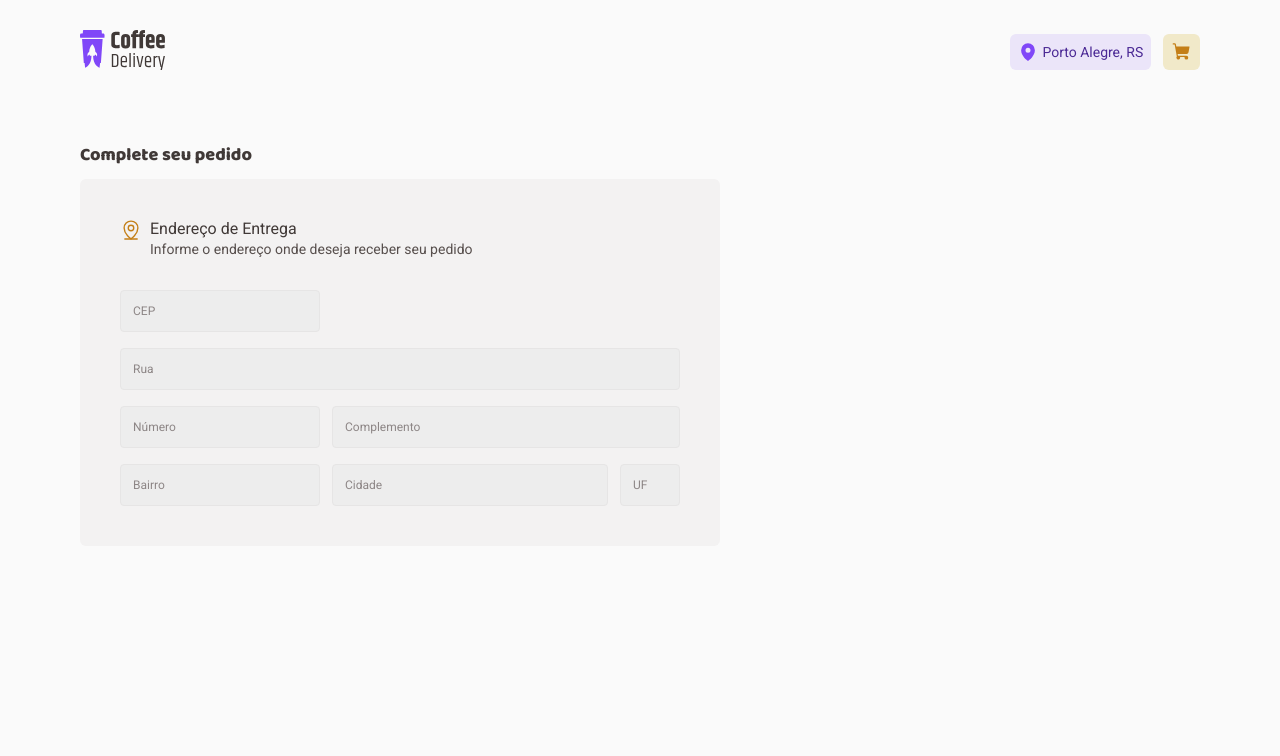
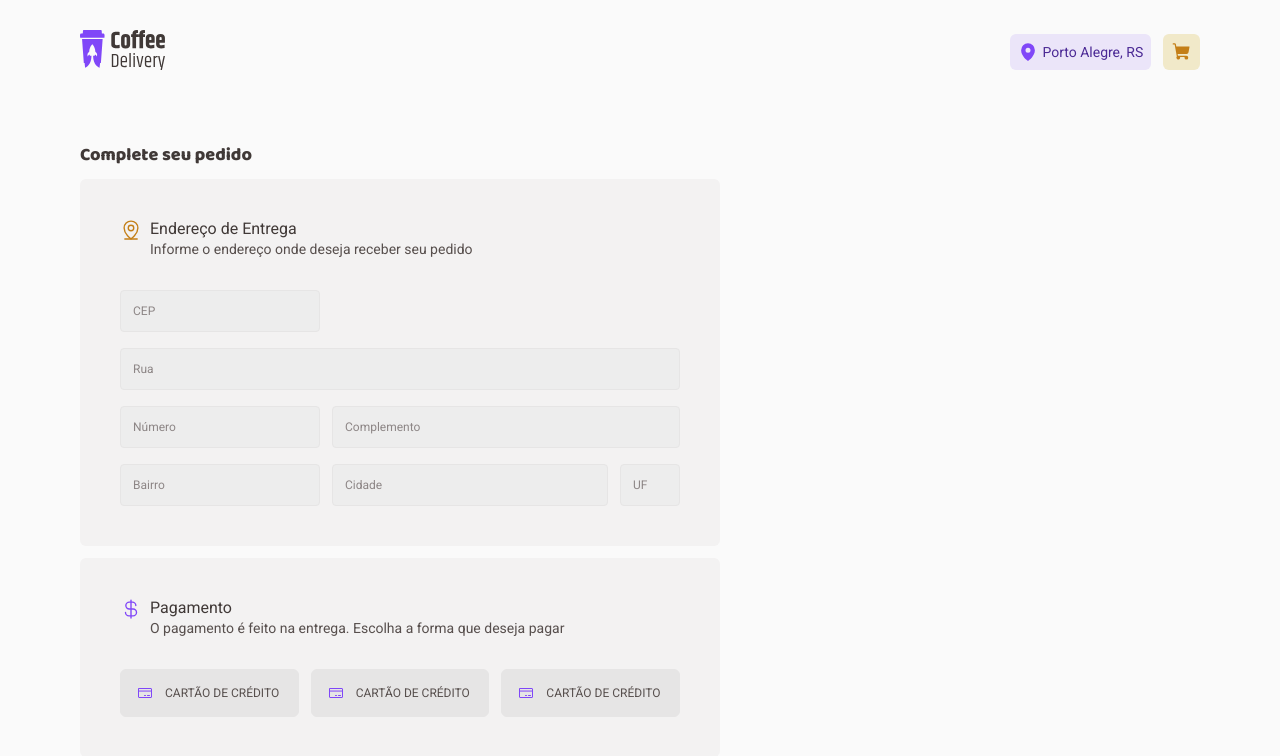
Before and after one commit to WD-GabrielKenji/Ignite-CoffeeDelivery, a React (Vite) app: page /completeOrder in a window 1280 px wide. Shown: the top 756 px of the page. Built offline with nearby package versions, Linux system fonts and the light colour scheme.

Commit message:
:sparkles: feat: Componente Método de pagamento

```diff
--- /dev/null
+++ b/src/pages/CompleteOrder/Components/CompleteOrderForm/PaymentMethodOptions.tsx
@@ -0,0 +1,13 @@
+import { PaymentMethodInput } from '../PaymentMethodInput'
+
+import { PaymentMethodOptionsContainer } from './styles'
+
+export function PaymentMethodOptions() {
+  return (
+    <PaymentMethodOptionsContainer>
+      <PaymentMethodInput />
+      <PaymentMethodInput />
+      <PaymentMethodInput />
+    </PaymentMethodOptionsContainer>
+  )
+}
--- a/src/pages/CompleteOrder/Components/CompleteOrderForm/index.tsx
+++ b/src/pages/CompleteOrder/Components/CompleteOrderForm/index.tsx
@@ -3,8 +3,9 @@
 import { TitleText } from '../../../../Components/Typography'
 import { SectionTitle } from '../SectionTitle'
 import { AddressForm } from './AddressForm'
+import { PaymentMethodOptions } from './PaymentMethodOptions'
 
-import { MapPinLine } from 'phosphor-react'
+import { CurrencyDollar, MapPinLine } from 'phosphor-react'
 import { CompleteOrderFormContainer, FormSectionContainer } from './styles'
 
 export function CompleteOrderForm() {
@@ -24,6 +25,15 @@
 
         <AddressForm />
       </FormSectionContainer>
+      <FormSectionContainer>
+        <SectionTitle
+          title="Pagamento"
+          subtitle="O pagamento é feito na entrega. Escolha a forma que deseja pagar"
+          icon={<CurrencyDollar color={colors['brand-purple']} size={22} />}
+        />
+
+        <PaymentMethodOptions />
+      </FormSectionContainer>
     </CompleteOrderFormContainer>
   )
 }
--- a/src/pages/CompleteOrder/Components/CompleteOrderForm/styles.ts
+++ b/src/pages/CompleteOrder/Components/CompleteOrderForm/styles.ts
@@ -32,3 +32,13 @@
     grid-column: span 2;
   }
 `
+
+export const PaymentMethodOptionsContainer = styled.div`
+  display: grid;
+  grid-template-columns: repeat(3, 1fr);
+  gap: 0.75rem;
+  > p {
+    grid-column: span 3;
+    color: ${({ theme }) => theme.colors['base-error']};
+  }
+`
--- /dev/null
+++ b/src/pages/CompleteOrder/Components/PaymentMethodInput/index.tsx
@@ -0,0 +1,11 @@
+import { CreditCard } from 'phosphor-react'
+import { PaymentMethodContainer } from './styles'
+
+export function PaymentMethodInput() {
+  return (
+    <PaymentMethodContainer>
+      <CreditCard size={16} />
+      Cartão de crédito
+    </PaymentMethodContainer>
+  )
+}
--- /dev/null
+++ b/src/pages/CompleteOrder/Components/PaymentMethodInput/styles.ts
@@ -0,0 +1,24 @@
+import styled from 'styled-components'
+
+export const PaymentMethodContainer = styled.div`
+  display: flex;
+  justify-content: flex-start;
+  align-items: center;
+  height: 3rem;
+  padding: 0 1rem;
+  gap: 0.75rem;
+  border: 1px solid ${({ theme }) => theme.colors['base-button']};
+  border-radius: 6px;
+  transition: 0.4s;
+  background: ${({ theme }) => theme.colors['base-button']};
+  color: ${({ theme }) => theme.colors['base-text']};
+  font-size: 0.75rem;
+  text-transform: uppercase;
+  svg {
+    color: ${({ theme }) => theme.colors['brand-purple']};
+  }
+  &:hover {
+    background: ${({ theme }) => theme.colors['base-hover']};
+  }
+  user-select: none;
+`
```
